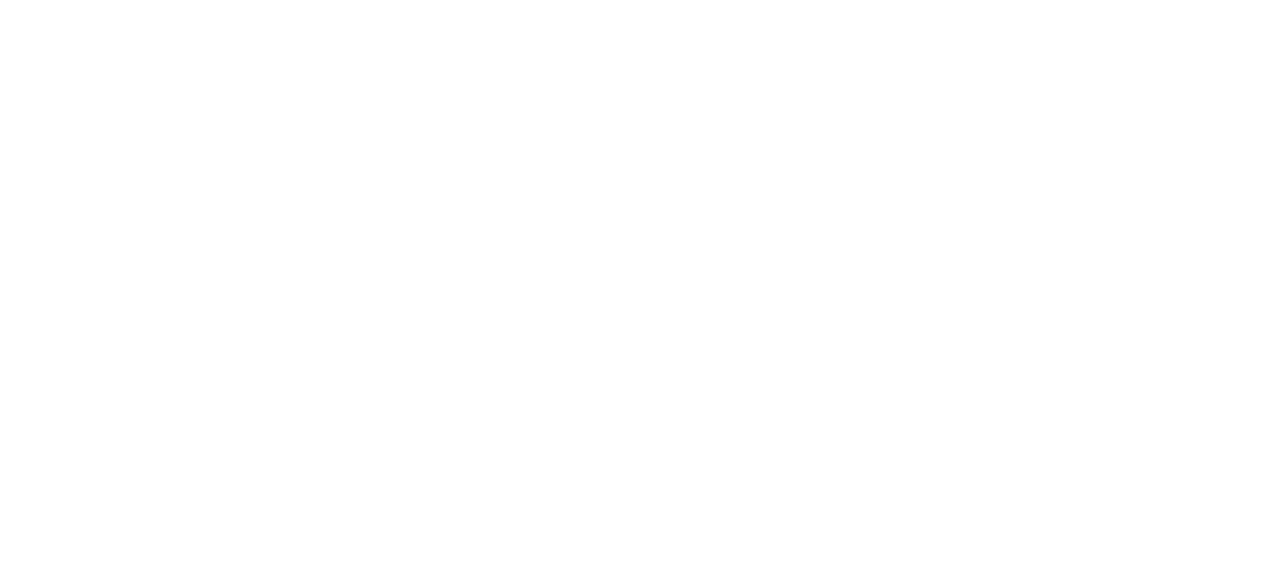
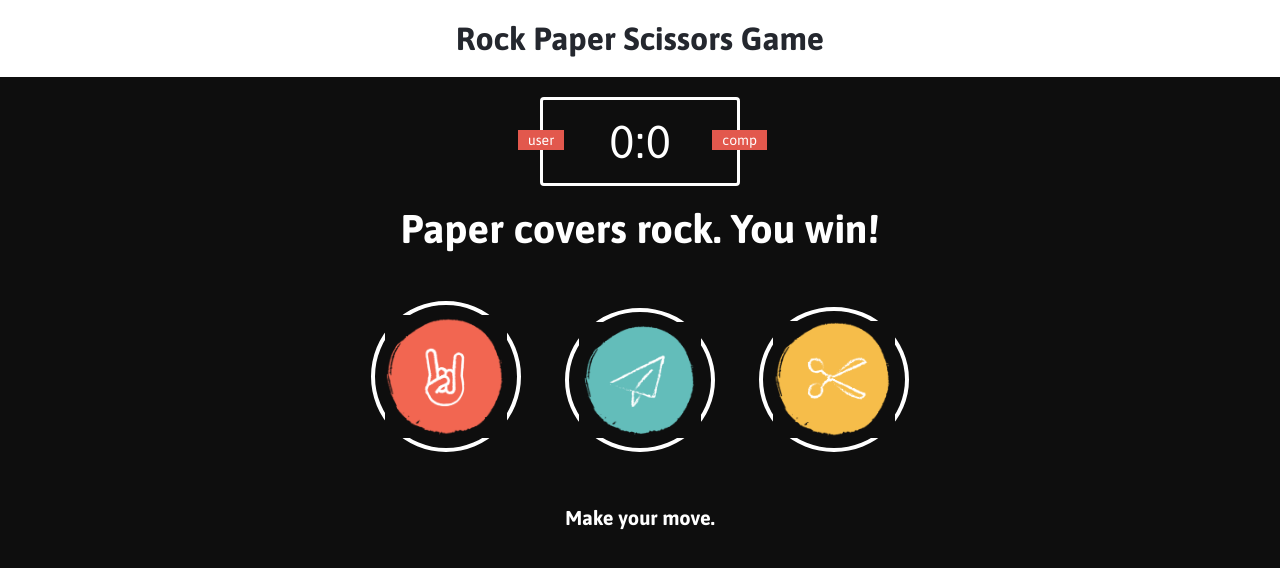
Before and after one commit to ObsidianHub/dc_js-games, a plain HTML site: page js_rock-paper-scissors-game/index.html in a window 1280 px wide. Drawn offline with Linux system fonts and the light colour scheme.

Commit message:
add html/css template for rock paper scissors game

```diff
--- a/js_rock-paper-scissors-game/index.html
+++ b/js_rock-paper-scissors-game/index.html
@@ -8,6 +8,34 @@
     <link rel="stylesheet" href="style.css">
 </head>
 <body>
+    <header>
+        <h1>Rock Paper Scissors Game</h1>
+      </header>
+
+      <div class="score-board">
+        <div id="user-label" class="badge">user</div>
+        <div id="computer-label" class="badge">comp</div>
+        <span id="user-score">0</span>:<span id="computer-score">0</span>
+      </div>
+
+      <div class="result">
+        <p>Paper covers rock. You win!</p>
+      </div>
+
+      <div class="choices">
+        <div class="choice" id="r">
+          <img src="images/rock.png" alt="rock" />
+        </div>
+        <div class="choice" id="p">
+          <img src="images/paper.png" alt="paper" />
+        </div>
+        <div class="choice" id="s">
+          <img src="images/scissors.png" alt="scissors" />
+        </div>
+      </div>
+
+      <p id="action-message">Make your move.</p>
+
     <script src="rockPaperScissors.js"></script>
 </body>
 </html>
--- a/js_rock-paper-scissors-game/style.css
+++ b/js_rock-paper-scissors-game/style.css
@@ -0,0 +1,116 @@
+@import url("https://fonts.googleapis.com/css?family=Asap:400,500,700");
+
+* {
+  margin: 0;
+  padding: 0;
+  box-sizing: border-box;
+}
+
+body {
+  background-color: #0e0e0e;
+}
+
+header {
+  background: white;
+  padding: 20px;
+}
+
+header > h1 {
+  color: #24272e;
+  text-align: center;
+  font-family: Asap, sans-serif;
+}
+
+.green-glow {
+  border: 4px solid #4dcc7d;
+  box-shadow: 0 0 15px #31b43a;
+}
+
+.red-glow {
+  border: 4px solid #fc121b;
+  box-shadow: 0 0 15px #d01115;
+}
+
+.gray-glow {
+  border: 4px solid rgb(194, 189, 189);
+  box-shadow: 0 0 15px rgb(187, 186, 186);
+}
+
+.score-board {
+  margin: 20px auto;
+  border: 3px solid white;
+  border-radius: 4px;
+  text-align: center;
+  width: 200px;
+  color: #fff;
+  font-size: 46px;
+  padding: 15px 20px;
+  font-family: Asap, sans-serif;
+  position: relative;
+}
+
+.badge {
+  background: #e2584d;
+  color: #ffffff;
+  font-size: 14px;
+  padding: 2px 10px;
+  font-family: Asap, sans-serif;
+}
+
+#user-label {
+  position: absolute;
+  top: 30px;
+  left: -25px;
+}
+
+#computer-label {
+  position: absolute;
+  top: 30px;
+  right: -30px;
+}
+
+.result {
+  font-size: 40px;
+  color: #ffffff;
+}
+
+.result > p {
+  text-align: center;
+  font-weight: bold;
+  font-family: Asap, sans-serif;
+}
+
+.choices {
+  margin: 50px 0;
+  text-align: center;
+}
+
+.choice {
+  width: 150px;
+  border: 4px solid #fff;
+  border-radius: 50%;
+  margin: 0 20px;
+  padding: 10px;
+  display: inline-block;
+  transition: all 0.3s ease;
+}
+
+.choice:hover {
+  cursor: pointer;
+  background: #0e0e0e;
+  transform: scale(1.1);
+}
+
+img {
+  display: block;
+  max-width: 100%;
+}
+
+#action-message {
+  text-align: center;
+  color: #ffffff;
+  font-family: Asap, sans-serif;
+  font-weight: bold;
+  font-size: 20px;
+  margin-top: 20px;
+}
```
